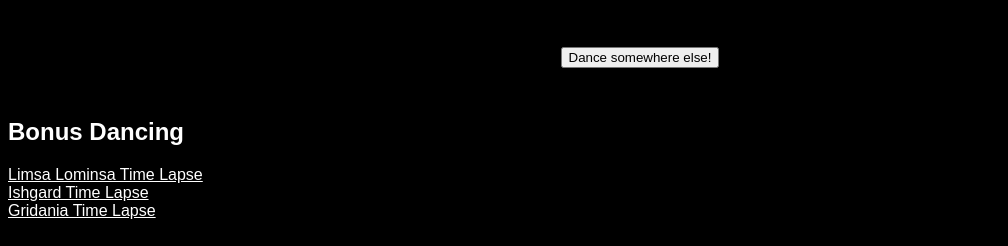
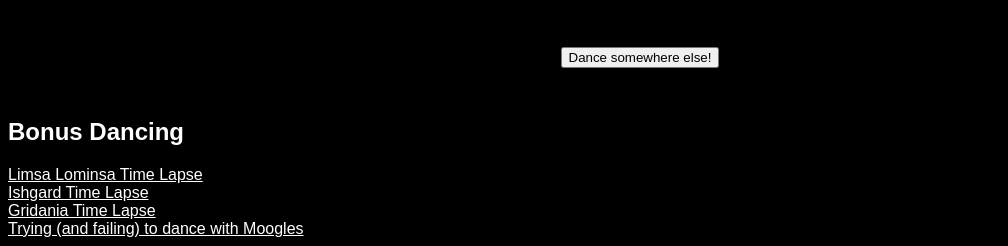
Before and after one commit to ZogonUriion/ZogonUriion.github.io, a plain HTML site: page index.html in a window 1280 px wide. Shown: the part 572-818 px from the top of the page, without its empty margins (0-1008 px from the left). Drawn offline with Linux system fonts and the light colour scheme.

Commit message:
Added link to moogle dance

```diff
--- a/index.html
+++ b/index.html
@@ -18,6 +18,7 @@
          <div><a href="https://www.youtube.com/watch?v=GhAWZ1c8p0k">Limsa Lominsa Time Lapse</a></div>
          <div><a href="https://www.youtube.com/watch?v=h8GkYEEnLjY">Ishgard Time Lapse</a></div>
          <div><a href="https://www.youtube.com/watch?v=XYDZ37GXkHI">Gridania Time Lapse</a></div>
+         <div><a href="https://www.youtube.com/watch?v=MBVidJ1O234">Trying (and failing) to dance with Moogles</a></div>
       </div>
    </body>
 </html>
```
